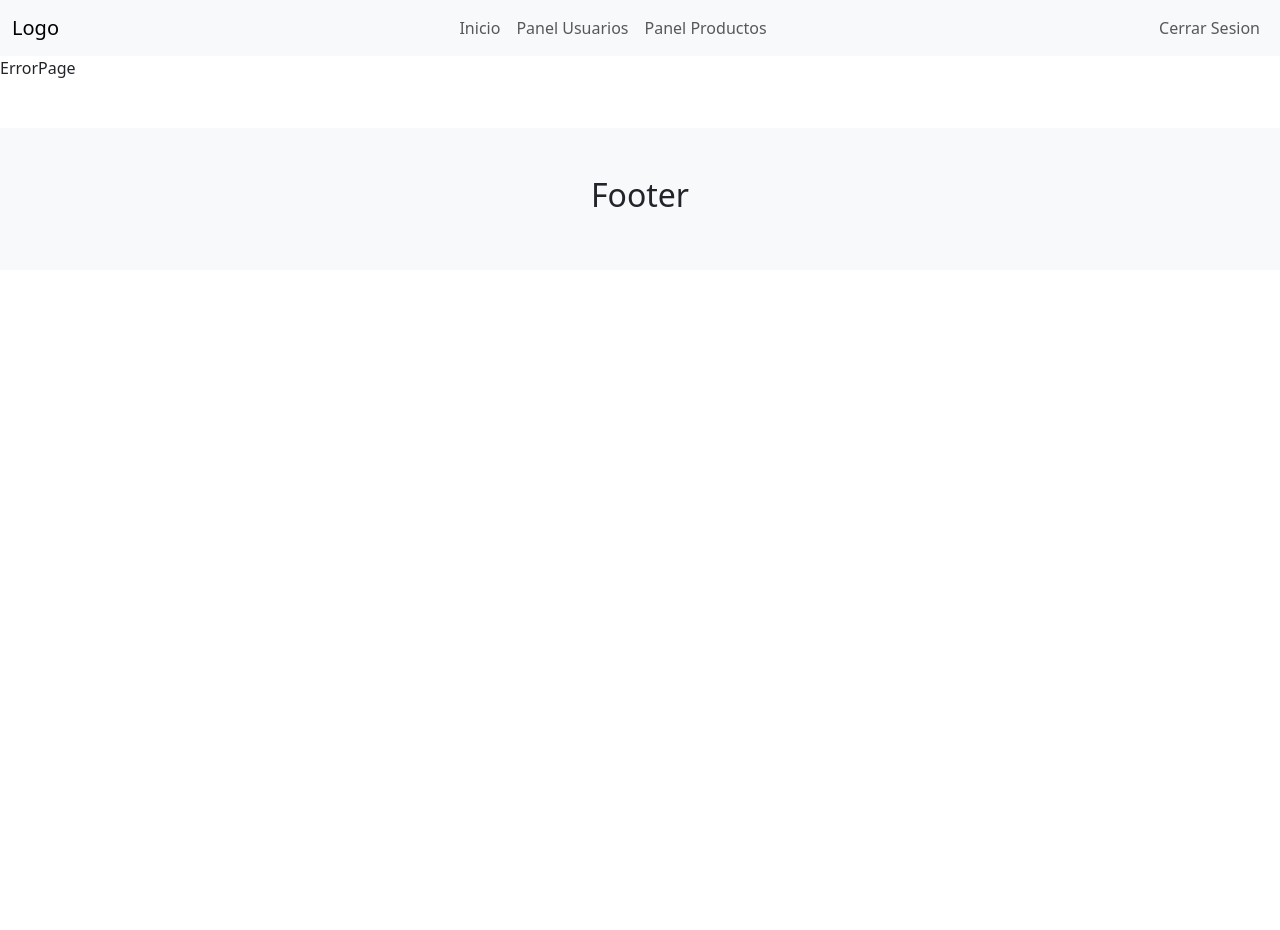
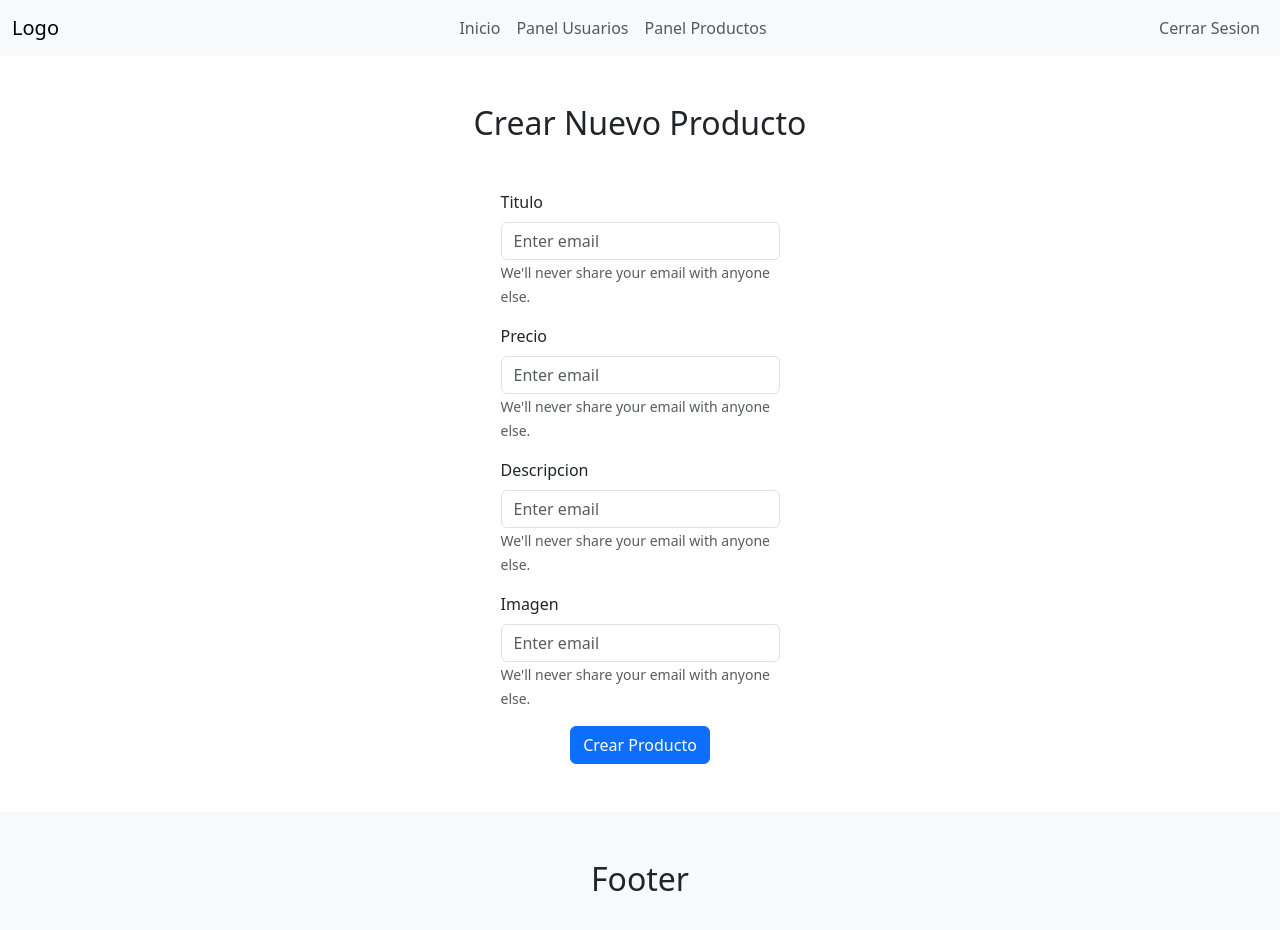
Before and after one commit to andresperlo5/react_web20_app, a React (Vite) app: page /admin-products/create in a window 1280 px wide. Shown: the top 930 px of the page. Before the commit the page ends 800 px from the top, so only its background shows below. Built offline with nearby package versions, Linux system fonts and the light colour scheme.

Commit message:
23/3 crud admin

```diff
--- a/src/App.jsx
+++ b/src/App.jsx
@@ -9,6 +9,9 @@ import RegisterPage from "./pages/RegisterPage";
 import { BrowserRouter as Router, Routes, Route } from "react-router";
 import UserPage from "./pages/UserPage";
 import AdminPage from "./pages/AdminPage";
+import AdminProductsPage from "./pages/AdminProductsPage";
+import AdminUsersPage from "./pages/AdminUsersPage";
+import AdminCreateProductPage from "./pages/AdminCreateProductPage";
 
 const App = () => {
   return (
@@ -17,6 +20,12 @@ const App = () => {
       <Router>
         <Routes>
           <Route path="/home-user" element={<UserPage />} />
+          <Route
+            path="/admin-products/create"
+            element={<AdminCreateProductPage />}
+          />
+          <Route path="/admin-products" element={<AdminProductsPage />} />
+          <Route path="/admin-users" element={<AdminUsersPage />} />
           <Route path="/home-admin" element={<AdminPage />} />
           <Route path="/product-details" element={<ProductDetailPage />} />
           <Route path="/register" element={<RegisterPage />} />
--- /dev/null
+++ b/src/components/modal/ModalC.jsx
@@ -0,0 +1,57 @@
+import Button from "react-bootstrap/Button";
+import Modal from "react-bootstrap/Modal";
+import Form from "react-bootstrap/Form";
+import { useState } from "react";
+
+const ModalC = () => {
+  const [show, setShow] = useState(false);
+
+  const handleClose = () => setShow(false);
+  const handleShow = () => setShow(true);
+
+  return (
+    <>
+      <Button variant="primary" onClick={handleShow}>
+        Crear Producto Nuevo (Modal)
+      </Button>
+
+      <Modal show={show} onHide={handleClose}>
+        <Modal.Header closeButton>
+          <Modal.Title>Modal heading</Modal.Title>
+        </Modal.Header>
+        <Modal.Body>
+          <Form>
+            <Form.Group className="mb-3" controlId="formBasicEmail">
+              <Form.Label>Email address</Form.Label>
+              <Form.Control type="email" placeholder="Enter email" />
+              <Form.Text className="text-muted">
+                We'll never share your email with anyone else.
+              </Form.Text>
+            </Form.Group>
+
+            <Form.Group className="mb-3" controlId="formBasicPassword">
+              <Form.Label>Password</Form.Label>
+              <Form.Control type="password" placeholder="Password" />
+            </Form.Group>
+            <Form.Group className="mb-3" controlId="formBasicCheckbox">
+              <Form.Check type="checkbox" label="Check me out" />
+            </Form.Group>
+            <Button variant="primary" type="submit">
+              Submit
+            </Button>
+          </Form>
+        </Modal.Body>
+        <Modal.Footer>
+          <Button variant="secondary" onClick={handleClose}>
+            Close
+          </Button>
+          <Button variant="primary" onClick={handleClose}>
+            Save Changes
+          </Button>
+        </Modal.Footer>
+      </Modal>
+    </>
+  );
+};
+
+export default ModalC;
--- a/src/components/navbar/NavbarC.jsx
+++ b/src/components/navbar/NavbarC.jsx
@@ -4,7 +4,7 @@ import Navbar from "react-bootstrap/Navbar";
 import Swal from "sweetalert2";
 
 const NavbarC = () => {
-  const homeAdmin = location.href.split("/")[3];
+  const homeAdmin = location.href.split("/")[3] || null;
 
   const cerrarSesionUsuario = () => {
     const usuarioLog = JSON.parse(sessionStorage.getItem("usuarioLog"));
@@ -33,14 +33,18 @@ const NavbarC = () => {
     <>
       <Navbar expand="lg" className="bg-body-tertiary">
         <Container fluid>
-          <Navbar.Brand href="/">Logo</Navbar.Brand>
+          <Navbar.Brand href={homeAdmin ? "/home-admin" : "/"}>
+            Logo
+          </Navbar.Brand>
           <Navbar.Toggle aria-controls="basic-navbar-nav" />
           <Navbar.Collapse id="basic-navbar-nav">
             {homeAdmin ? (
               <Nav className="ms-auto">
-                <Nav.Link href="/">Inicio</Nav.Link>
-                <Nav.Link href="/contact">Panel Usuarios</Nav.Link>
-                <Nav.Link href="/aboutUs">Panel Productos</Nav.Link>
+                <Nav.Link href={homeAdmin ? "/home-admin" : "/"}>
+                  Inicio
+                </Nav.Link>
+                <Nav.Link href="/admin-users">Panel Usuarios</Nav.Link>
+                <Nav.Link href="/admin-products">Panel Productos</Nav.Link>
               </Nav>
             ) : (
               <Nav className="ms-auto">
--- /dev/null
+++ b/src/components/table/TableC.jsx
@@ -0,0 +1,98 @@
+import { useEffect, useState } from "react";
+import Table from "react-bootstrap/Table";
+
+const TableC = ({ idPage }) => {
+  const [productos, setProductos] = useState([]);
+  const [usuarios, setUsuarios] = useState([]);
+
+  const obtenerProductos = () => {
+    const productosLs = JSON.parse(localStorage.getItem("productos")) || [];
+    setProductos(productosLs);
+  };
+
+  const obtenerUsuarios = () => {
+    const usuariosLs = JSON.parse(localStorage.getItem("usuarios")) || [];
+    setUsuarios(usuariosLs);
+  };
+
+  const theadTableProduct = (
+    <tr>
+      <th>ID</th>
+      <th>Titulo</th>
+      <th>Precio</th>
+      <th>Descripcion</th>
+      <th>Imagen</th>
+      <th>Opciones</th>
+    </tr>
+  );
+
+  const theadTableUser = (
+    <tr>
+      <th>ID</th>
+      <th>Nombre de usuario</th>
+      <th>Correo del usuario</th>
+      <th>Rol del usuario</th>
+      <th>Opciones</th>
+    </tr>
+  );
+
+  const trTableProduct = productos.map((producto, i) => (
+    <tr key={producto.id}>
+      <td className="w-25">{i + 1}</td>
+      <td className="w-75"> {producto.title}</td>
+      <td>${producto.price}</td>
+      <td className="w-25">
+        <p>{producto.description}</p>
+      </td>
+      <td>
+        <img className="w-100" src={producto.image} alt="" />
+      </td>
+      <td>
+        <button className="btn btn-outline-danger">Eliminar</button>
+        <button className="btn btn-outline-success">Editar</button>
+        <button className="btn btn-outline-info">Destacar</button>
+        <button className="btn btn-outline-warning">Bloquear</button>
+      </td>
+    </tr>
+  ));
+
+  const trTableUser = usuarios.map((usuario, i) => (
+    <tr key={i}>
+      <td className="w-25">{i + 1}</td>
+      <td className="w-75"> {usuario.nombreUsuario}</td>
+      <td>{usuario.correoUsuario}</td>
+      <td className="w-25">
+        <p>{usuario.rolUsuario}</p>
+      </td>
+      <td>
+        <button className="btn btn-outline-danger">Eliminar</button>
+        <button className="btn btn-outline-success">Editar</button>
+        <button className="btn btn-outline-info">Destacar</button>
+        <button className="btn btn-outline-warning">Bloquear</button>
+      </td>
+    </tr>
+  ));
+
+  useEffect(() => {
+    if (idPage === "adminUsersPage") {
+      obtenerUsuarios();
+    } else {
+      obtenerProductos();
+    }
+  }, []);
+
+  return (
+    <>
+      <Table striped bordered hover>
+        <thead>
+          {idPage === "adminUsersPage" ? theadTableUser : theadTableProduct}
+        </thead>
+        <tbody>
+          {idPage === "adminUsersPage" ? trTableUser : trTableProduct}
+        </tbody>
+      </Table>
+    </>
+  );
+};
+
+export default TableC;
--- /dev/null
+++ b/src/pages/AdminCreateProductPage.jsx
@@ -0,0 +1,121 @@
+import { useState } from "react";
+import { Container } from "react-bootstrap";
+import Button from "react-bootstrap/Button";
+import Form from "react-bootstrap/Form";
+import Swal from "sweetalert2";
+
+const AdminCreateProductPage = () => {
+  const [formProd, setFormProd] = useState({
+    title: "",
+    price: "",
+    description: "",
+    image: "",
+  });
+
+  const handleChangeCreateProduct = (ev) => {
+    setFormProd({ ...formProd, [ev.target.name]: ev.target.value });
+  };
+
+  const handleClickCreateProduct = (ev) => {
+    ev.preventDefault();
+
+    console.log(formProd);
+
+    const productosLs = JSON.parse(localStorage.getItem("productos")) || [];
+    console.log(productosLs);
+    const nuevoIdProd = productosLs[productosLs.length - 1]?.id + 1 || 1;
+
+    const nuevoProducto = {
+      id: nuevoIdProd,
+      ...formProd,
+    };
+
+    productosLs.push(nuevoProducto);
+
+    localStorage.setItem("productos", JSON.stringify(productosLs));
+
+    Swal.fire({
+      title: "Producto creado con exito!",
+      text: "En breve seras redirigido al panel de productos!",
+      icon: "success",
+    });
+
+    setTimeout(() => {
+      location.href = "/admin-products";
+    }, 1000);
+  };
+
+  return (
+    <>
+      <h2 className="text-center my-5">Crear Nuevo Producto</h2>
+
+      <Container className="d-flex justify-content-center">
+        <Form className="w-25">
+          <Form.Group className="mb-3" controlId="formBasicEmail">
+            <Form.Label>Titulo</Form.Label>
+            <Form.Control
+              name="title"
+              type="text"
+              placeholder="Enter email"
+              onChange={handleChangeCreateProduct}
+            />
+            <Form.Text className="text-muted">
+              We'll never share your email with anyone else.
+            </Form.Text>
+          </Form.Group>
+
+          <Form.Group className="mb-3" controlId="formBasicEmail">
+            <Form.Label>Precio</Form.Label>
+            <Form.Control
+              name="price"
+              type="text"
+              placeholder="Enter email"
+              onChange={handleChangeCreateProduct}
+            />
+            <Form.Text className="text-muted">
+              We'll never share your email with anyone else.
+            </Form.Text>
+          </Form.Group>
+
+          <Form.Group className="mb-3" controlId="formBasicEmail">
+            <Form.Label>Descripcion</Form.Label>
+            <Form.Control
+              name="description"
+              type="text"
+              placeholder="Enter email"
+              onChange={handleChangeCreateProduct}
+            />
+            <Form.Text className="text-muted">
+              We'll never share your email with anyone else.
+            </Form.Text>
+          </Form.Group>
+
+          <Form.Group className="mb-3" controlId="formBasicEmail">
+            <Form.Label>Imagen</Form.Label>
+            <Form.Control
+              name="image"
+              type="text"
+              placeholder="Enter email"
+              onChange={handleChangeCreateProduct}
+            />
+            <Form.Text className="text-muted">
+              We'll never share your email with anyone else.
+            </Form.Text>
+          </Form.Group>
+
+          <div className="text-center">
+            <Button
+              variant="primary"
+              type="submit"
+              onClick={handleClickCreateProduct}
+            >
+              Crear Producto
+            </Button>
+          </div>
+        </Form>
+      </Container>
+    </>
+  );
+};
+
+export default AdminCreateProductPage;
--- a/src/pages/AdminPage.jsx
+++ b/src/pages/AdminPage.jsx
@@ -1,5 +1,10 @@
 const AdminPage = () => {
-  return <div>AdminPage</div>;
+  const userLog = JSON.parse(sessionStorage.getItem("usuarioLog"));
+  return (
+    <>
+      <h1 className="text-center my-5">Hola {userLog?.nombreUsuario}</h1>
+    </>
+  );
 };
 
 export default AdminPage;
--- /dev/null
+++ b/src/pages/AdminProductsPage.jsx
@@ -0,0 +1,22 @@
+import { Container } from "react-bootstrap";
+import TableC from "../components/table/TableC";
+import ModalC from "../components/modal/ModalC";
+
+const AdminProductsPage = () => {
+  return (
+    <>
+      <a href="/admin-products/create" className="btn btn-primary ms-3 mt-3">
+        Crear Producto Nuevo
+      </a>
+      <div className="ms-3 mt-3">
+        <ModalC />
+      </div>
+      <h2 className="text-center my-5">Todos los productos</h2>
+      <Container className="my-5">
+        <TableC />
+      </Container>
+    </>
+  );
+};
+
+export default AdminProductsPage;
--- /dev/null
+++ b/src/pages/AdminUsersPage.jsx
@@ -0,0 +1,15 @@
+import { Container } from "react-bootstrap";
+import TableC from "../components/table/TableC";
+
+const AdminUsersPage = () => {
+  return (
+    <>
+      <h2 className="text-center my-5">Todos los usuarios</h2>
+      <Container className="my-5">
+        <TableC idPage="adminUsersPage" />
+      </Container>
+    </>
+  );
+};
+
+export default AdminUsersPage;
--- a/src/pages/HomePage.jsx
+++ b/src/pages/HomePage.jsx
@@ -7,10 +7,16 @@ const HomePage = () => {
   const [productos, setProductos] = useState([]);
 
   const obtenerProductosFakeStore = async () => {
-    const productosApi = await fetch("https://fakestoreapi.com/products");
-    const productosFS = await productosApi.json();
-    localStorage.setItem("productos", JSON.stringify(productosFS));
-    setProductos(productosFS);
+    const productosLs = JSON.parse(localStorage.getItem("productos")) || [];
+
+    if (productosLs.length) {
+      setProductos(productosLs);
+    } else {
+      const productosApi = await fetch("https://fakestoreapi.com/products");
+      const productosFS = await productosApi.json();
+      localStorage.setItem("productos", JSON.stringify(productosFS));
+      setProductos(productosFS);
+    }
   };
 
   // ciclos de vida de un componente
```
